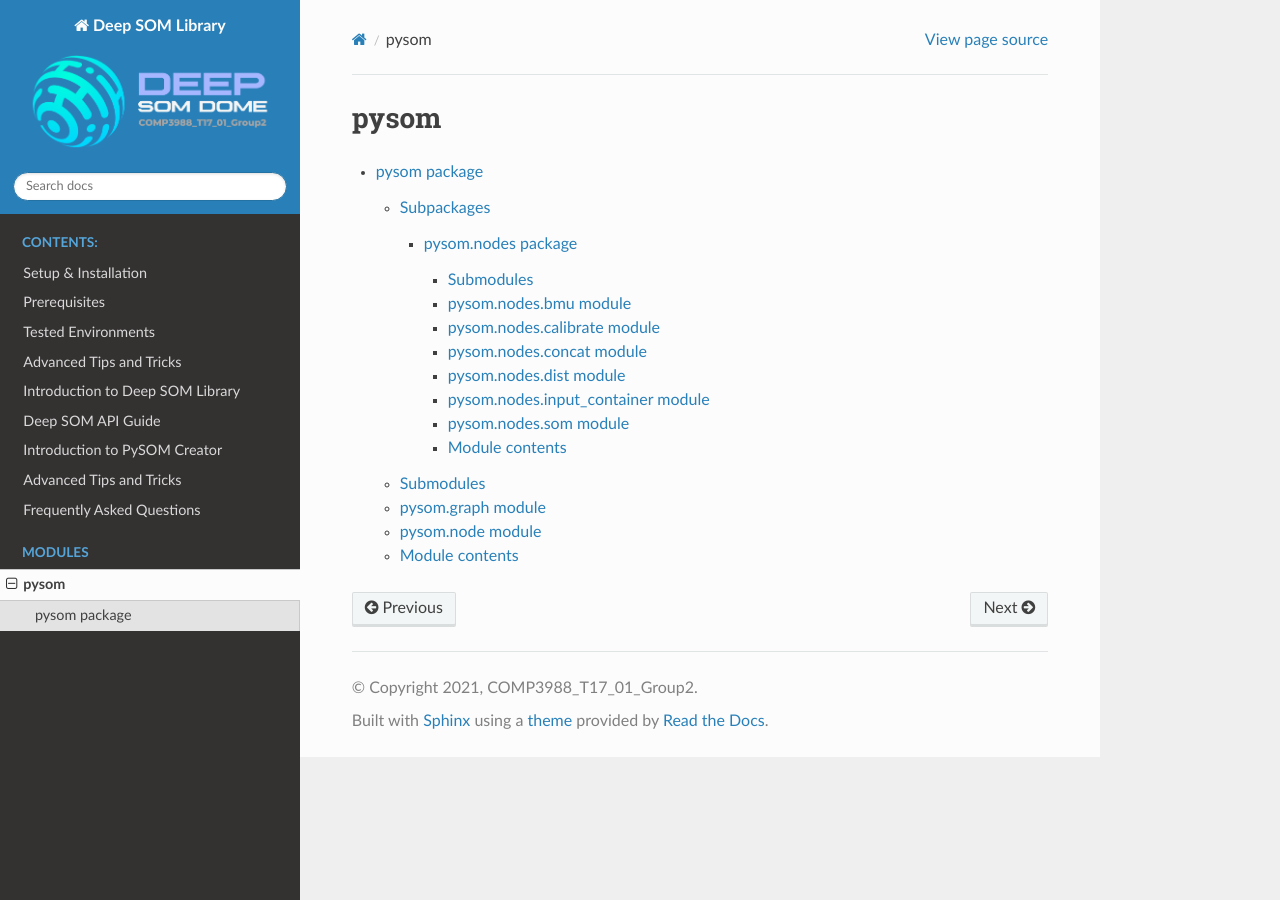
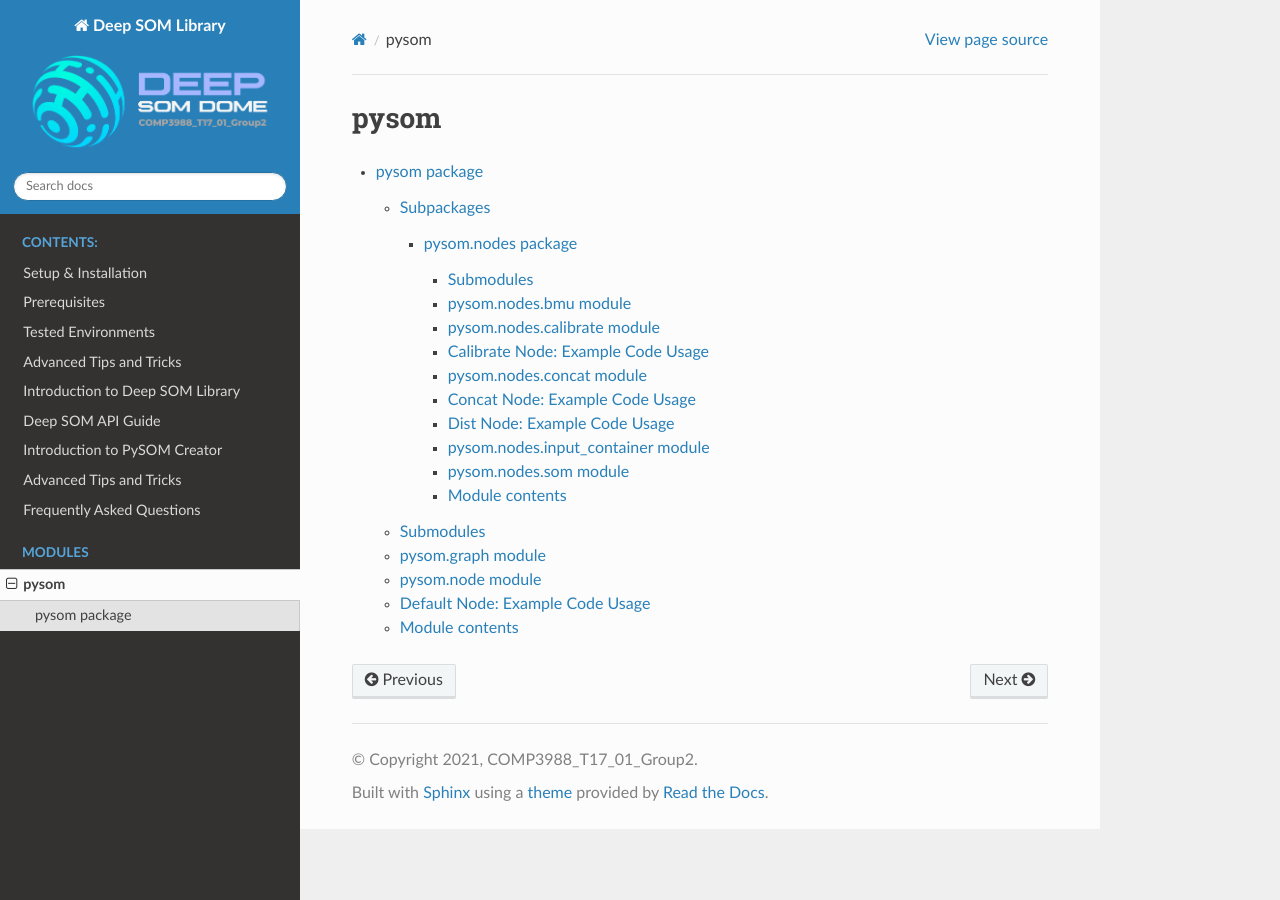
Before and after one commit to takatsuka/DeepSOM, a Sphinx documentation site: the page built from docs/source/modules.rst, in a window 1280 px wide. Built offline with Sphinx 7.4.7 and the Read the Docs theme 2.0.0, drawn with Linux system fonts in a browser that asks for light colours; part of the change alters nothing that is shown.

```diff
--- a/docs/source/pysom.nodes.rst
+++ b/docs/source/pysom.nodes.rst
@@ -15,6 +15,59 @@ pysom.nodes.bmu module
 pysom.nodes.calibrate module
 ----------------------------
 
+Calibrate Node: Example Code Usage
+----------------------------------
+.. code-block:: python3
+
+   ### SAMPLE DATA ###
+
+   animal = ['Dove', 'Chicken', 'Duck', 'Goose', 'Owl', 'Hawk', 'Eagle', 'Fox', 'Dog', 'Wolf', 'Cat', 'Tiger', 'Lion', 'Horse', 'Zebra', 'Cow']
+   features = [
+      [1, 0, 0, 1, 0, 0, 0, 0, 1, 0, 0, 1, 0],    # Dove
+      [1, 0, 0, 1, 0, 0, 0, 0, 1, 0, 0, 0, 0],    # Chicken
+      [1, 0, 0, 1, 0, 0, 0, 0, 1, 0, 0, 0, 1],    # Duck
+      [1, 0, 0, 1, 0, 0, 0, 0, 1, 0, 0, 1, 1],    # Goose
+      [1, 0, 0, 1, 0, 0, 0, 0, 1, 1, 0, 1, 0],    # Owl
+      [1, 0, 0, 1, 0, 0, 0, 0, 1, 1, 0, 1, 0],    # Hawk
+      [0, 1, 0, 1, 0, 0, 0, 0, 1, 1, 0, 1, 0],    # Eagle
+      [0, 1, 0, 0, 1, 1, 0, 0, 0, 1, 0, 0, 0],    # Fox
+      [0, 1, 0, 0, 1, 1, 0, 0, 0, 0, 1, 0, 0],    # Dog
+      [0, 1, 0, 0, 1, 1, 0, 1, 0, 1, 1, 0, 0],    # Wolf
+      [1, 0, 0, 0, 1, 1, 0, 0, 0, 1, 0, 0, 0],    # Cat
+      [0, 0, 1, 0, 1, 1, 0, 0, 0, 1, 1, 0, 0],    # Tiger
+      [0, 0, 1, 0, 1, 1, 0, 1, 0, 1, 1, 0, 0],    # Lion
+      [0, 0, 1, 0, 1, 1, 1, 1, 0, 0, 1, 0, 0],    # Horse
+      [0, 0, 1, 0, 1, 1, 1, 1, 0, 0, 1, 0, 0],    # Zebra
+      [0, 0, 1, 0, 1, 1, 1, 0, 0, 0, 0, 0, 0]     # Cow
+   ]
+
+   feats = pd.DataFrame(features)
+   feats.columns = ['Small', 'Medium', 'Big', '2-legs', '4-legs', 'Hair', 'Hooves', 'Mane', 'Feathers', 'Hunt', 'Run', 'Fly', 'Swim']
+
+   ### CODE HERE ###
+
+   g = Graph()  # initialise Graph instance
+
+   size = 5  # select SOM grid size < size = 5: creates a 5 x 5 grid >
+
+   # create SOM node and customize parameters
+   som = g.create(SOM, props={'size': size, 'dim': 13,
+                  "nhood": nhood_mexican, 'sigma': 13, 'lr': 0.8, 'n_iters': 10000})
+
+   g.connect(g.start, som, 1)  # connect Start node to SOM node
+
+   cal = g.create(Calibrate, props={"labels": animal})  # create Calibrate node and provide labels to fit on data
+
+   g.connect(som, cal, 0)  # connect SOM node to Calibrate node < output self >
+   g.connect(cal, g.end, 1)  # connect Calibrate node to End node (Completes the Graph)
+
+   data = scale(feats.values)
+
+   g.set_input(data)  # set input data
+
+   out = g.get_output()  # get output
+   plot_features(size, out)  # use helper function to visualize label mapping
+
 .. automodule:: pysom.nodes.calibrate
    :members:
    :undoc-members:
@@ -23,13 +76,81 @@ pysom.nodes.calibrate module
 pysom.nodes.concat module
 -------------------------
 
+Concat Node: Example Code Usage
+-------------------------------
+.. code-block:: python3
+
+   ### SAMPLE DATA ###
+
+   data = [
+      [1, 3, 2],
+      [1, 3, 2],
+      [1, 3, 2]
+   ]
+   data = np.array(data)
+
+   ### CODE HERE ###
+
+   g = Graph()  # initialise Graph instance
+
+   sel = [(1, [0, 2]), (1, [1])]  # selection(1): dimensions at index 0, 2
+                                  # selection(2): dimensions at index 1
+
+   dist = g.create(Dist, {'selections': sel})  # create Dist node and provide selections
+
+   g.connect(g.start, dist, 1)  # connect Start node to Distribute node
+
+   node1 = g.create(Node)  # create Default node 1
+   node2 = g.create(Node)  # create Default node 2
+
+   g.connect(dist, node1, 1)  # connect Dist node to Default node 1 < sends selection(1) >
+   g.connect(dist, node2, 2)  # connect Dist node to Default node 2 < sends selection(2) >
+
+   con = g.create(Concat, {'axis': 1})  # create Concat node and select axis < axis = 1: concatenates column-wise >
+
+   g.connect(node1, con, 1)  # connect Default node 1 to Concat node
+   g.connect(node2, con, 1)  # connect Default node 2 to Concat node
+
+   g.connect(con, g.end, 1)  # connect Concat node to End node (Completes the Graph)
+
+   g.set_input(data)  # set input data
+
+   print(g.get_output())  # get output
+
+
 .. automodule:: pysom.nodes.concat
    :members:
    :undoc-members:
    :show-inheritance:
 
-pysom.nodes.dist module
------------------------
+Dist Node: Example Code Usage
+-----------------------------
+.. code-block:: python3
+
+   ### SAMPLE DATA ###
+
+   data = [
+      [1, 3, 2],
+      [1, 3, 2],
+      [1, 3, 2]
+   ]
+   data = np.array(data)
+
+   ### CODE HERE ###
+
+   g = Graph()  # initialise Graph instance
+
+   sel = [(1, [0, 2]), (1, [1])]  # selection(1): dimensions at index 0, 2
+                                  # selection(2): dimensions at index 1
+
+   dist = g.create(Dist, {'selections': sel})  # create Dist node and provide selections
+
+   g.connect(g.start, dist, 1)  # connect Start node to Dist node < sends selection(1) >
+   g.connect(dist, g.end, 1)    # connect Dist node to End node (Completes the Graph)
+
+   g.set_input(data)  # set input data
+
+   print(g.get_output())  # get output
 
 .. automodule:: pysom.nodes.dist
    :members:
--- a/docs/source/pysom.rst
+++ b/docs/source/pysom.rst
@@ -23,6 +23,32 @@ pysom.graph module
 pysom.node module
 -----------------
 
+Default Node: Example Code Usage
+--------------------------------
+.. code-block:: python3
+
+   ### SAMPLE DATA ###
+
+   data = [
+      [1, 3, 2],
+      [1, 3, 2],
+      [1, 3, 2]
+   ]
+   data = np.array(data)
+
+   ### CODE HERE ###
+
+   g = Graph()  # initialise Graph instance
+
+   node = g.create(Node)  # create Default node
+
+   g.connect(g.start, node, 1)  # connect Start node to Default node
+   g.connect(node, g.end, 1)  # connect Default node to End node (Completes the Graph)
+
+   g.set_input(data)  # set input data
+
+   print(g.get_output())  # get output
+
 .. automodule:: pysom.node
    :members:
    :undoc-members:
```
Also changed, not shown: PySOM-Demo-Clean.ipynb.
